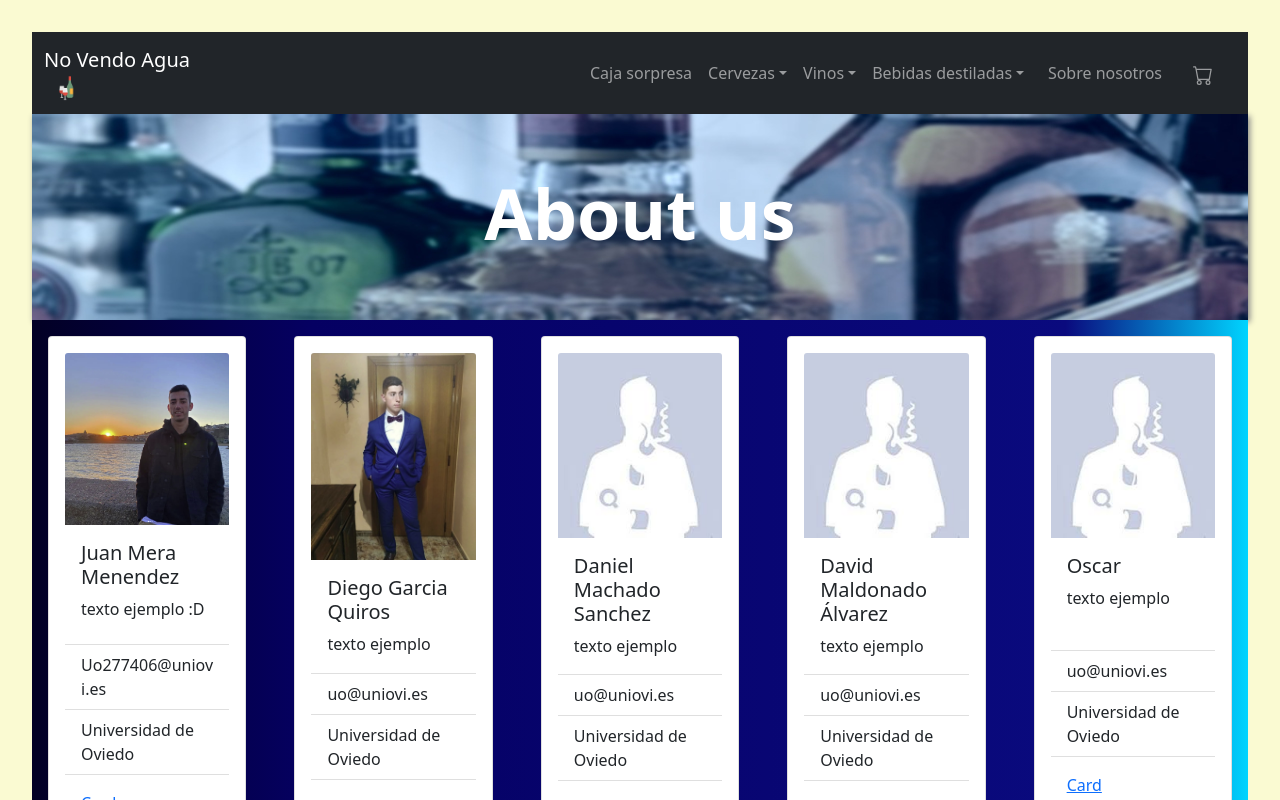
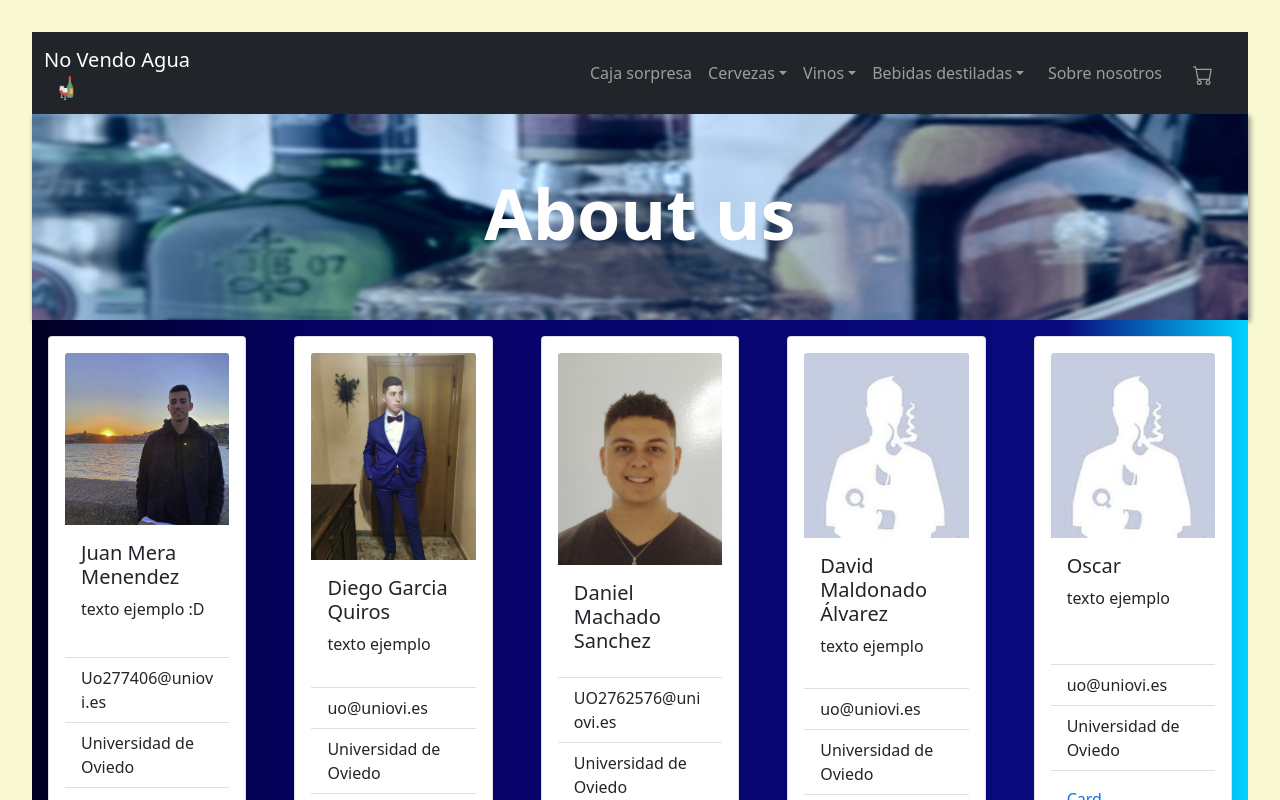
Before and after one commit to Arquisoft/dede_es6a, a React (Create React App) app in the folder webapp/: page /aboutus in a window 1280 px wide. Shown: the top 800 px of the page. Built offline with nearby package versions, Linux system fonts and the light colour scheme; no server answers.

Commit message:
Añadido a AboutUs

```diff
--- a/webapp/src/components/aboutUs/AboutUs.tsx
+++ b/webapp/src/components/aboutUs/AboutUs.tsx
@@ -26,9 +26,9 @@ export default function(){
                     />
                 <Developer
                     name='Daniel Machado Sanchez'
-                    email='uo@uniovi.es'
-                    img='../perfil-default.jpg'
-                    descr='texto ejemplo'
+                    email='UO2762576@uniovi.es'
+                    img='../dani.png'
+                    descr=''
                     />
                 <Developer
                     name='David Maldonado Álvarez'
```
Also changed, not shown: webapp/public/absolut.jpg (deleted), webapp/public/dani.png (added).
